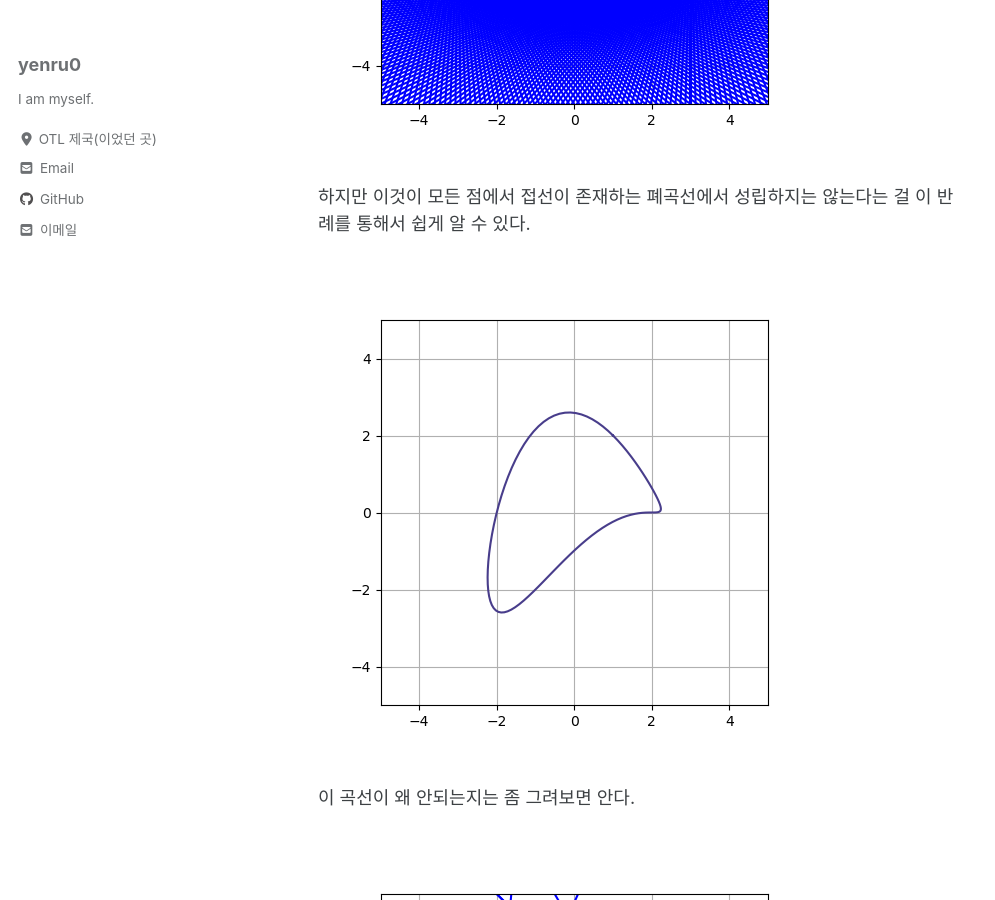
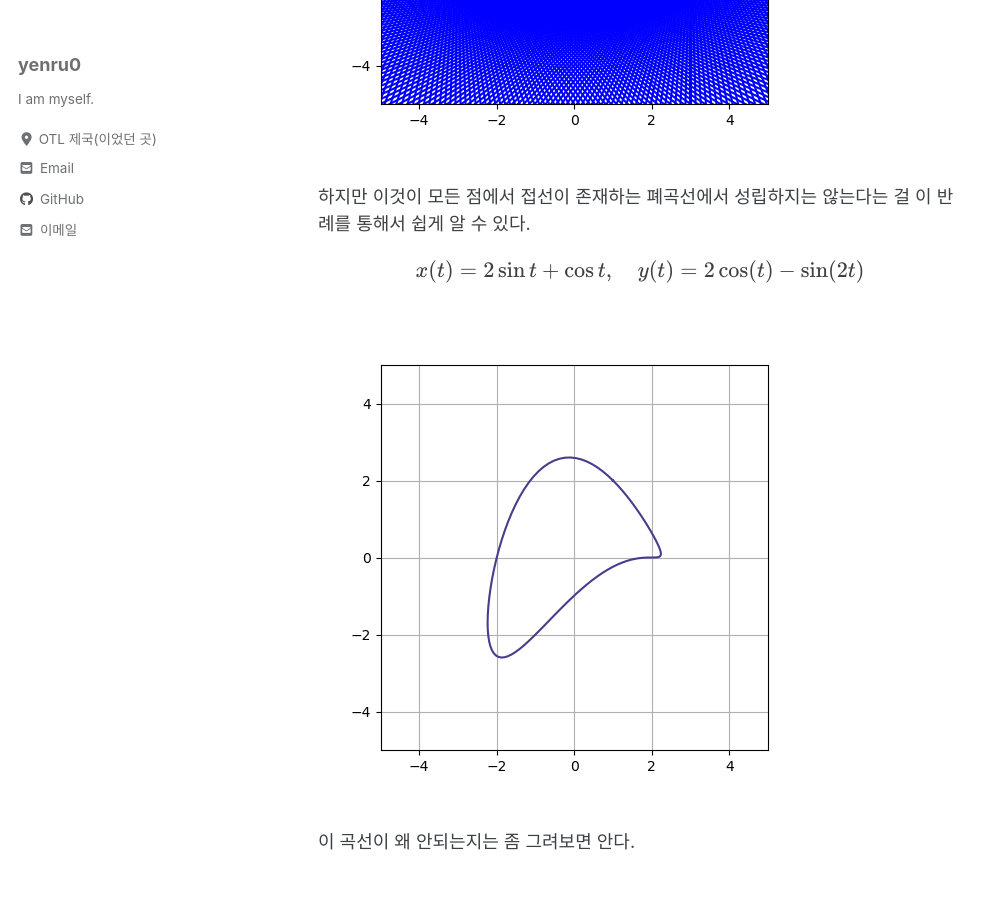
Before and after one commit to yenru0/yenru0.github.io, a Jekyll site: the page built from _posts/2021-04-02-no-tangent-shape.md, in a window 1280 px wide and 900 px high, scrolled down 3228 px. Shown: the whole window, without its empty margins (0-995 px from the left). Built offline with Jekyll 4.4.1, drawn with Linux system fonts in a browser that asks for light colours; cached includes are drawn as plain includes; nearby versions of some CDN libraries; formulas are drawn with MathJax 3; comment, search, counter and statistics services are not loaded.

Commit message:
update 2021-04-02-no-tangent

```diff
--- a/_posts/2021-04-02-no-tangent-shape.md
+++ b/_posts/2021-04-02-no-tangent-shape.md
@@ -20,6 +20,8 @@ tag: []
 
 하지만 이것이 모든 점에서 접선이 존재하는 폐곡선에서 성립하지는 않는다는 걸 이 반례를 통해서 쉽게 알 수 있다.
 
+$$x(t) = 2\sin{t} + \cos{t},\quad y(t)=2\cos(t)-\sin(2t)$$
+
 ![fig20](/assets/img/2021-04-02-no-tangent-shape-fig-20.png)
 
 이 곡선이 왜 안되는지는 좀 그려보면 안다.
```
